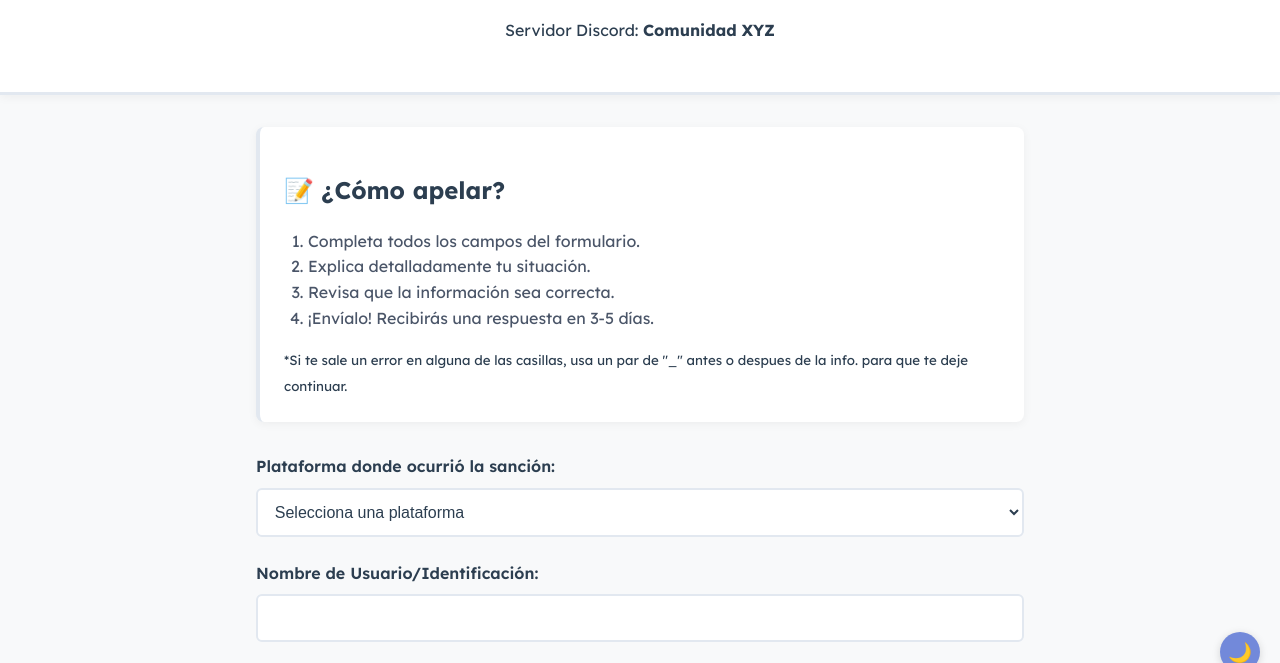
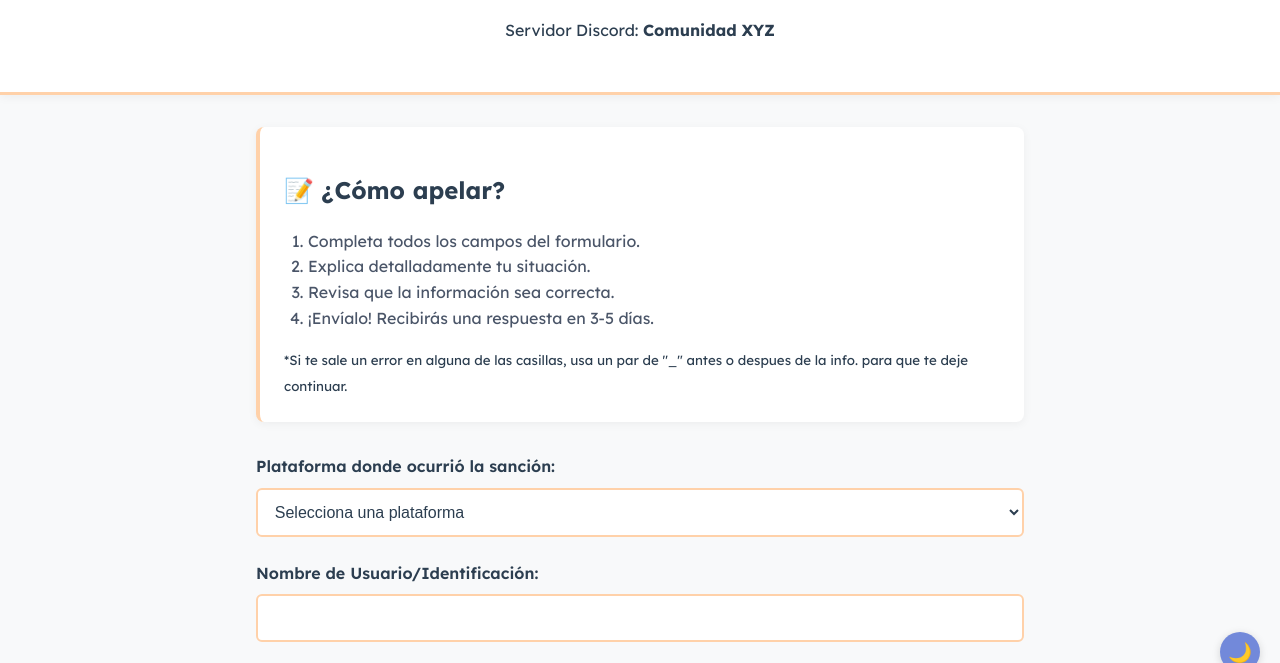
Before and after one commit to LuisRZJ/Apelaciones, a plain HTML site: page index.html in a window 1280 px wide. Shown: the part 108-771 px from the top of the page. Drawn offline with nearby package versions, Linux system fonts and the light colour scheme.

Commit message:
Update styles.css

```diff
--- a/styles.css
+++ b/styles.css
@@ -188,7 +188,7 @@ input[type="checkbox"] {
     --bg-color: #f8f9fa;
     --text-color: #2c3e50;
     --container-bg: #ffffff;
-    --border-color: #e2e8f0;
+    --border-color: #FFD1A9;
     --accent-color: #7289da;
     --hover-accent: #5b6eae;
     --shadow: 0 2px 10px rgba(0,0,0,0.05);
```
